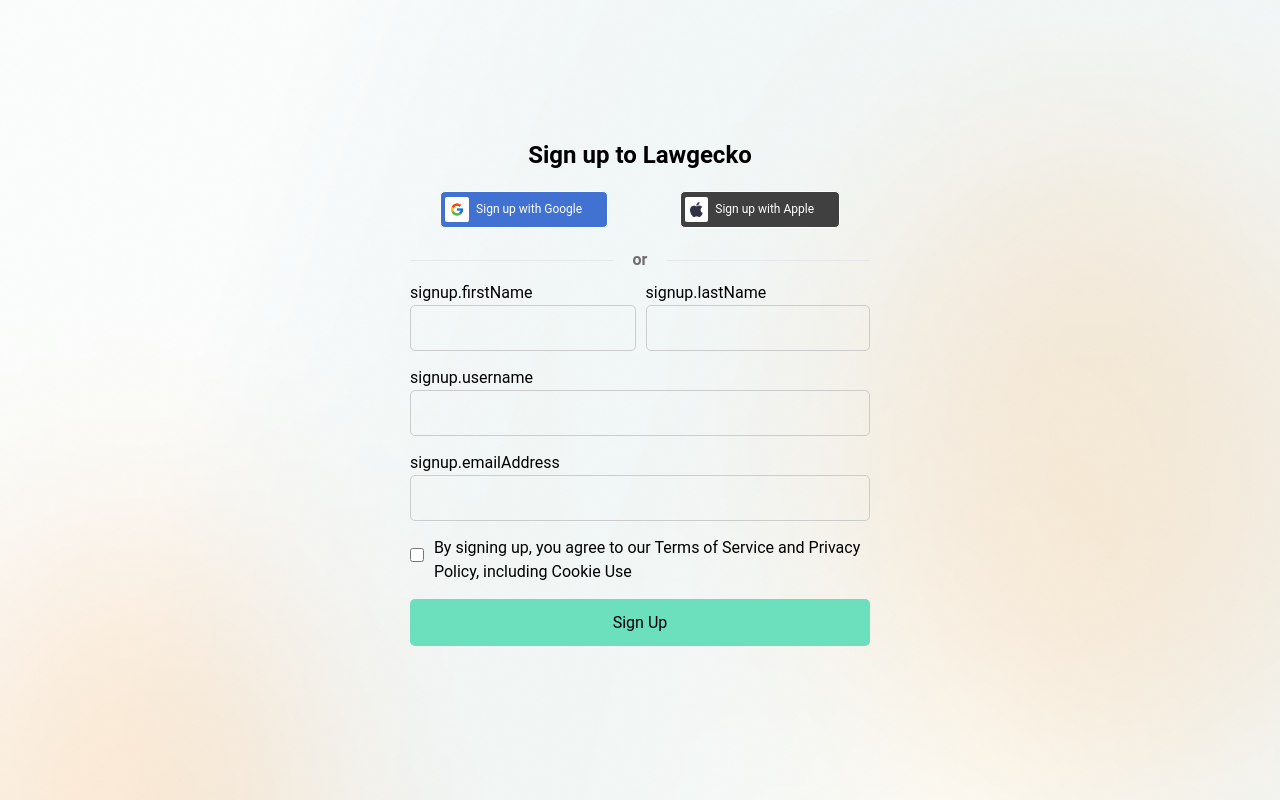
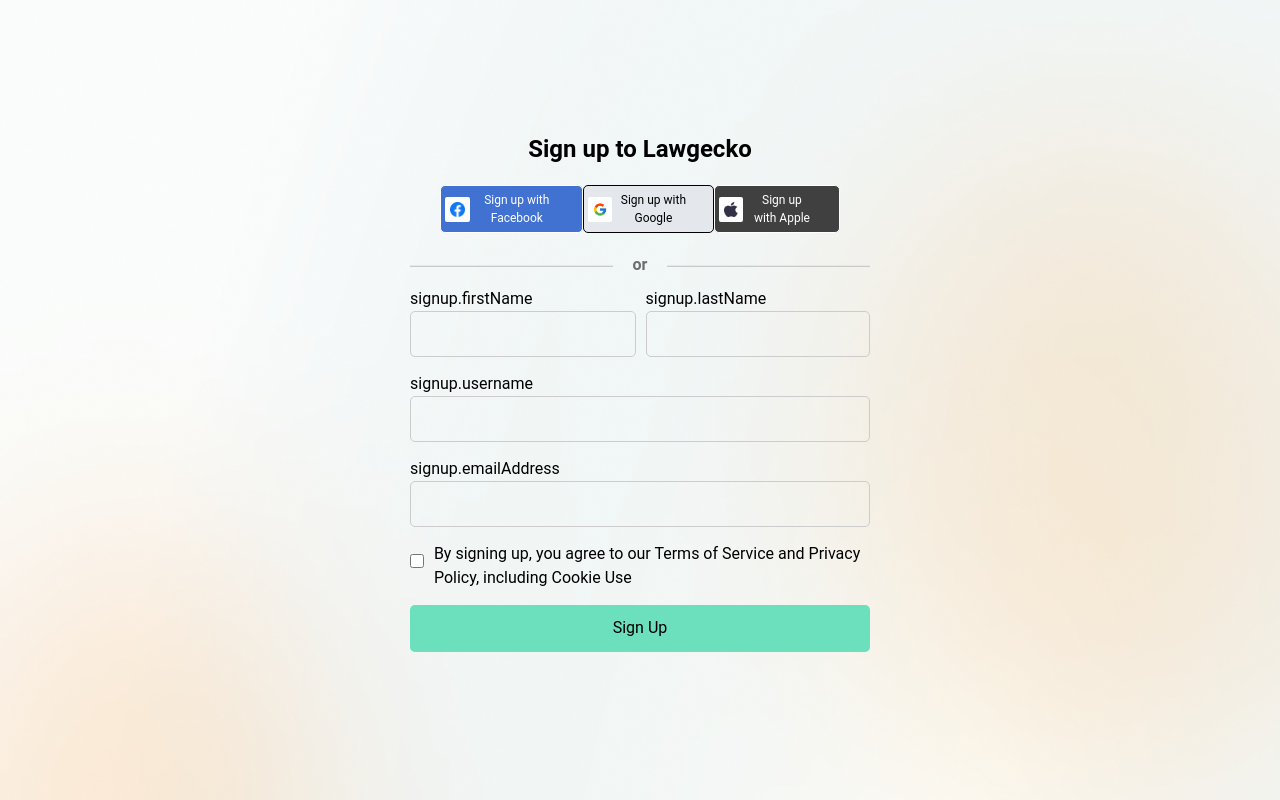
Before and after one commit to lawgeckobyglappy/lawgecko-frontend, a Vue app: page /signup in a window 1280 px wide. Built offline with nearby package versions, Linux system fonts and the light colour scheme.

Commit message:
added the facebook auth button

```diff
--- a/src/views/SignIn.vue
+++ b/src/views/SignIn.vue
@@ -31,6 +31,9 @@
                 </div>
             </div>
             <div class="auth">
+                <button id="facebook-btn">
+                    <img src="../assets/images/facebook.png"/>
+                </button>
                 <button id="google-btn">
                     <img src="../assets/images/google.png"/>
                 </button>
--- a/src/views/SignUp.vue
+++ b/src/views/SignUp.vue
@@ -3,6 +3,10 @@
         <div class="signup-inner-container">
             <h1 class="mb-4 text-heading-text font-bold text-2xl">Sign up to Lawgecko</h1>
             <div class="auth">
+                <button id="facebook-btn">
+                    <img src="../assets/images/facebook.png"/>
+                    Sign up with Facebook
+                </button>
                 <button id="google-btn">
                     <img src="../assets/images/google.png"/>
                     Sign up with Google
@@ -212,6 +216,10 @@ export default {
     color: white;
 }
 #google-btn{
+    background-color: #e4e7ec;
+    color: black;
+}
+#facebook-btn{
     background-color: #4172D1;
     color: white;
 }
```
Also changed, not shown: src/assets/images/facebook.png (added).
